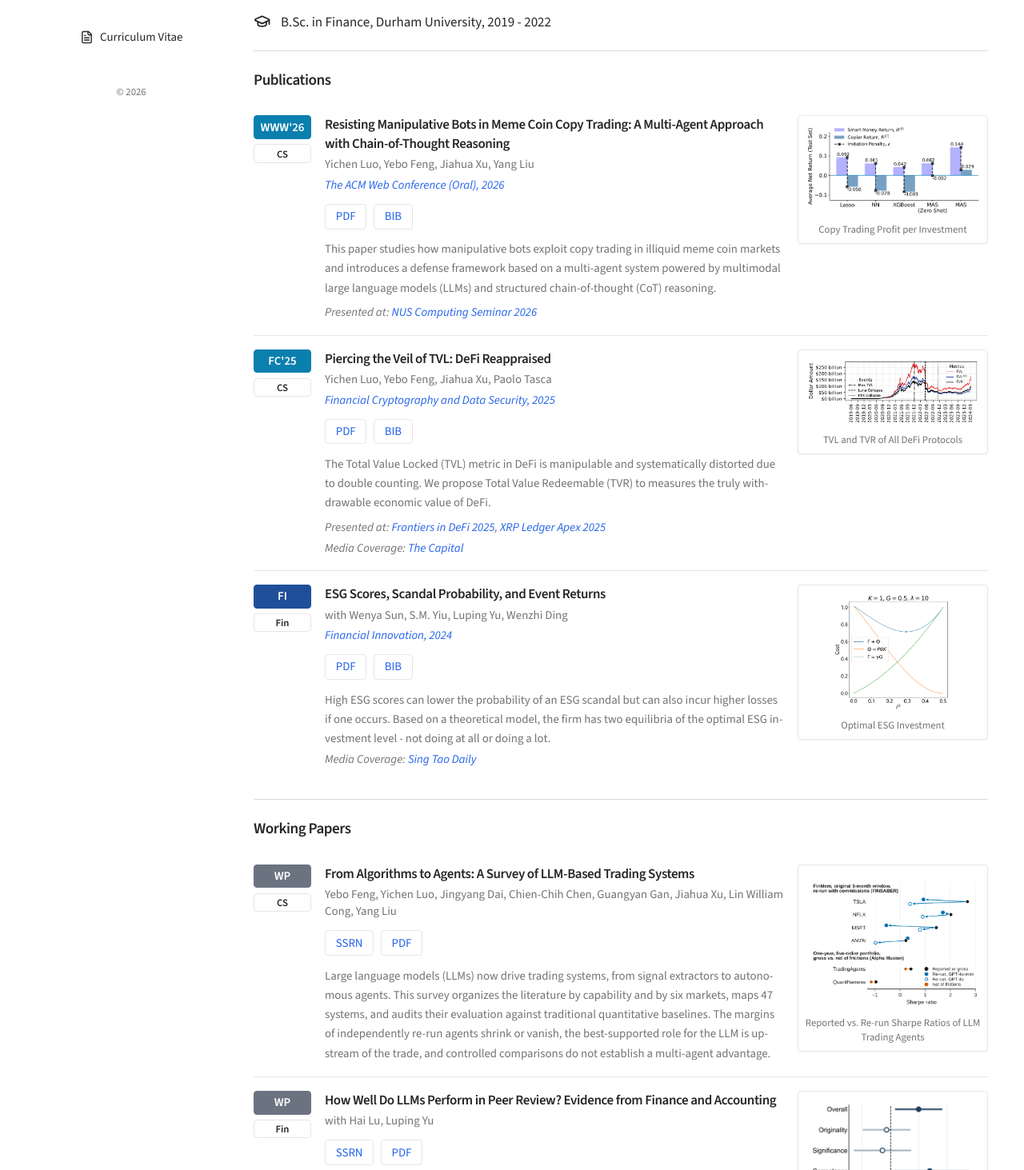
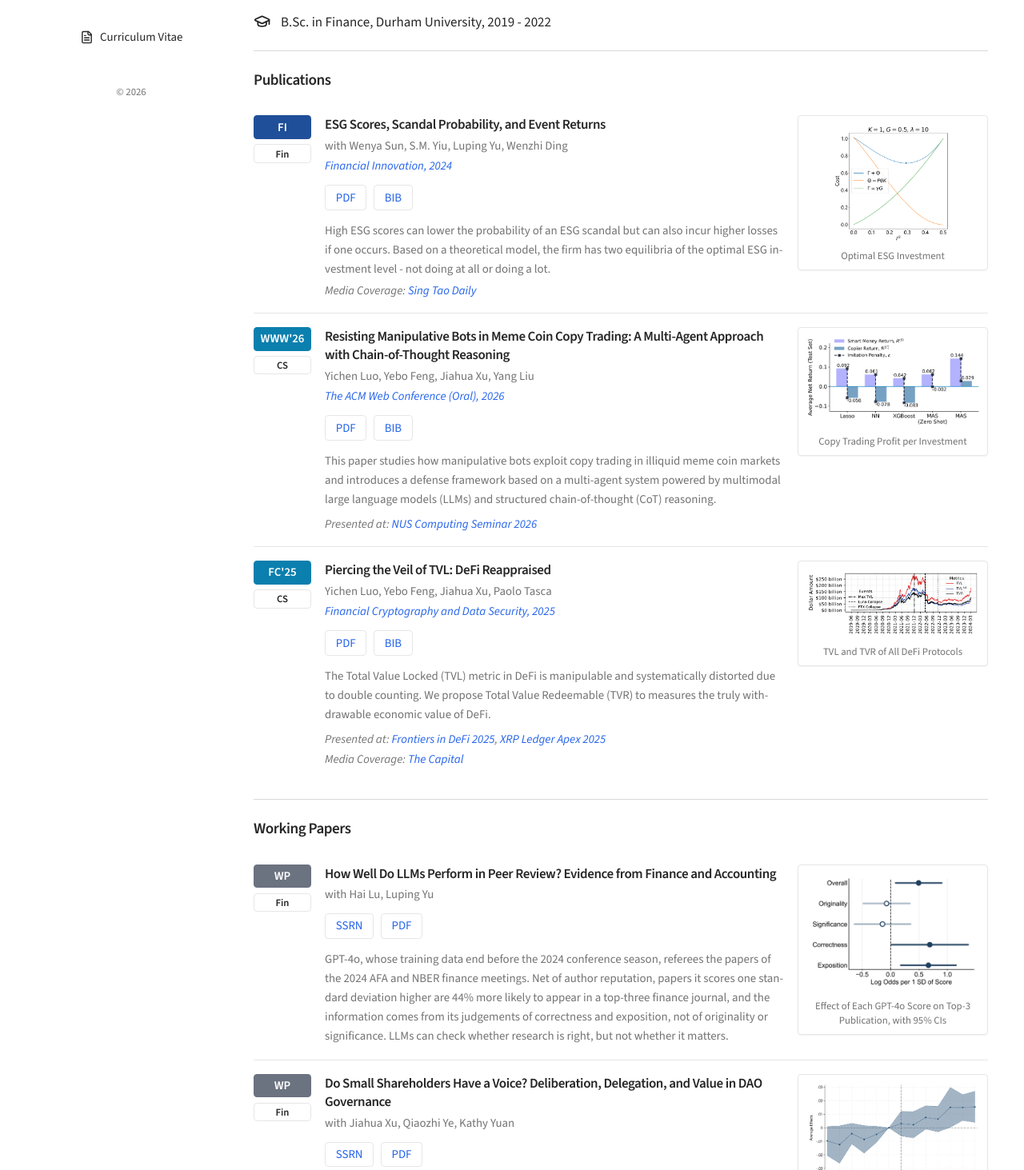
Before and after one commit to lyc0603/lyc0603.github.io, a React (Vite) app: page / in a window 1280 px wide. Shown: the part 527-1990 px from the top of the page at 80% size. Built offline with nearby package versions, Linux system fonts and the light colour scheme; the HTML template or start-up script is replaced by a standard one.

Commit message:
List finance papers first
Publications and working papers both show finance papers before computer
science ones, keeping the data's order within each field. The sort is in
the page, so new papers fall into place by their field tag.

Co-Authored-By: Claude Opus 5.5 <noreply@anthropic.com>

```diff
--- a/src/pages/Index.tsx
+++ b/src/pages/Index.tsx
@@ -13,6 +13,11 @@ import {
   workingPapers,
 } from '@/i18n/content';
 import { useLanguage } from '@/i18n/LanguageContext';
+import type { Paper } from '@/i18n/content';
+
+/** Finance papers first, otherwise in the order of the data (Array.sort is stable). */
+const financeFirst = (papers: Paper[]) =>
+  [...papers].sort((a, b) => Number(a.field !== 'finance') - Number(b.field !== 'finance'));
 
 const Index = () => {
   const { t } = useLanguage();
@@ -72,7 +77,7 @@ const Index = () => {
             {/* Publications */}
             <Section id="publications" title={t(ui.publications)}>
               <div className="divide-y divide-border">
-                {publications.map((paper) => (
+                {financeFirst(publications).map((paper) => (
                   <PublicationCard
                     key={paper.title.en}
                     badge={paper.badge}
@@ -103,7 +108,7 @@ const Index = () => {
             {/* Working Papers */}
             <Section id="working-papers" title={t(ui.workingPapers)}>
               <div className="divide-y divide-border">
-                {workingPapers.map((paper) => (
+                {financeFirst(workingPapers).map((paper) => (
                   <PublicationCard
                     key={paper.title.en}
                     badge={paper.badge}
```
Also changed, not shown: 1 other file (tests, documents, lock files or other folders).
